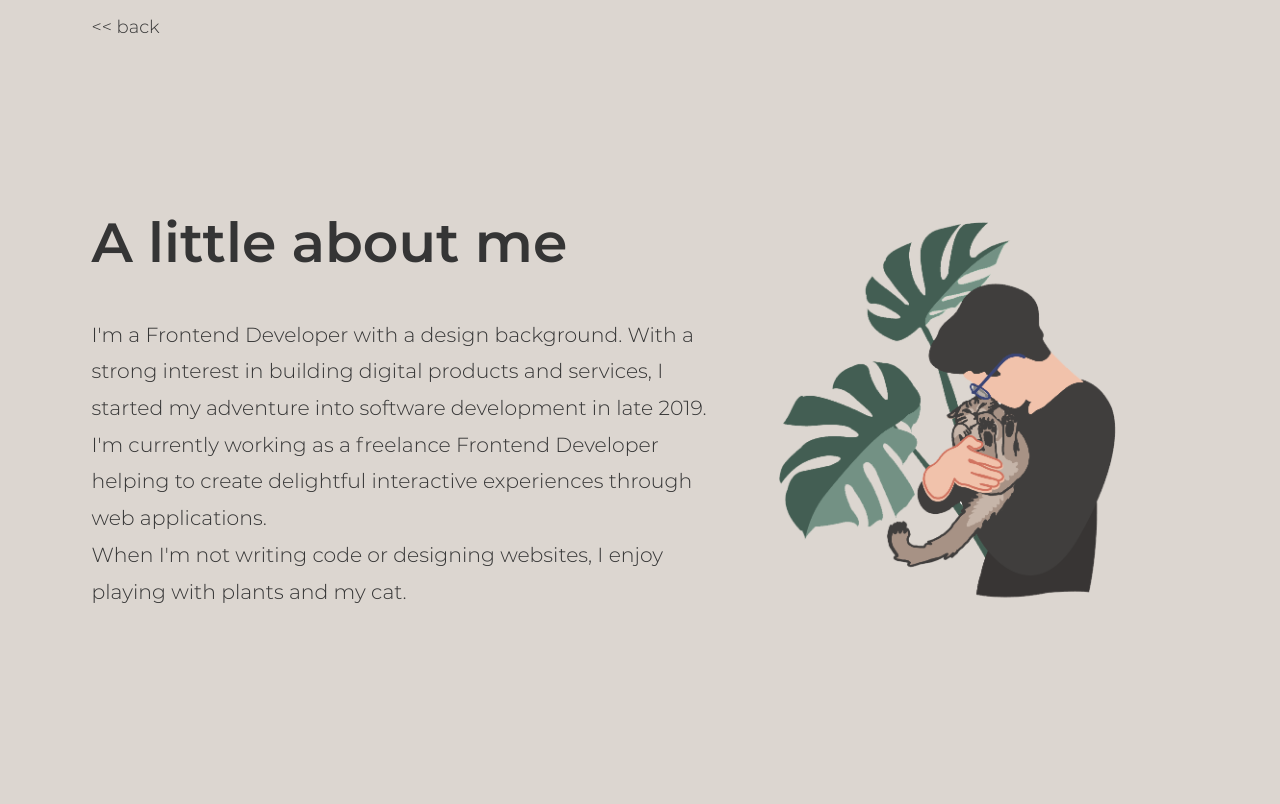
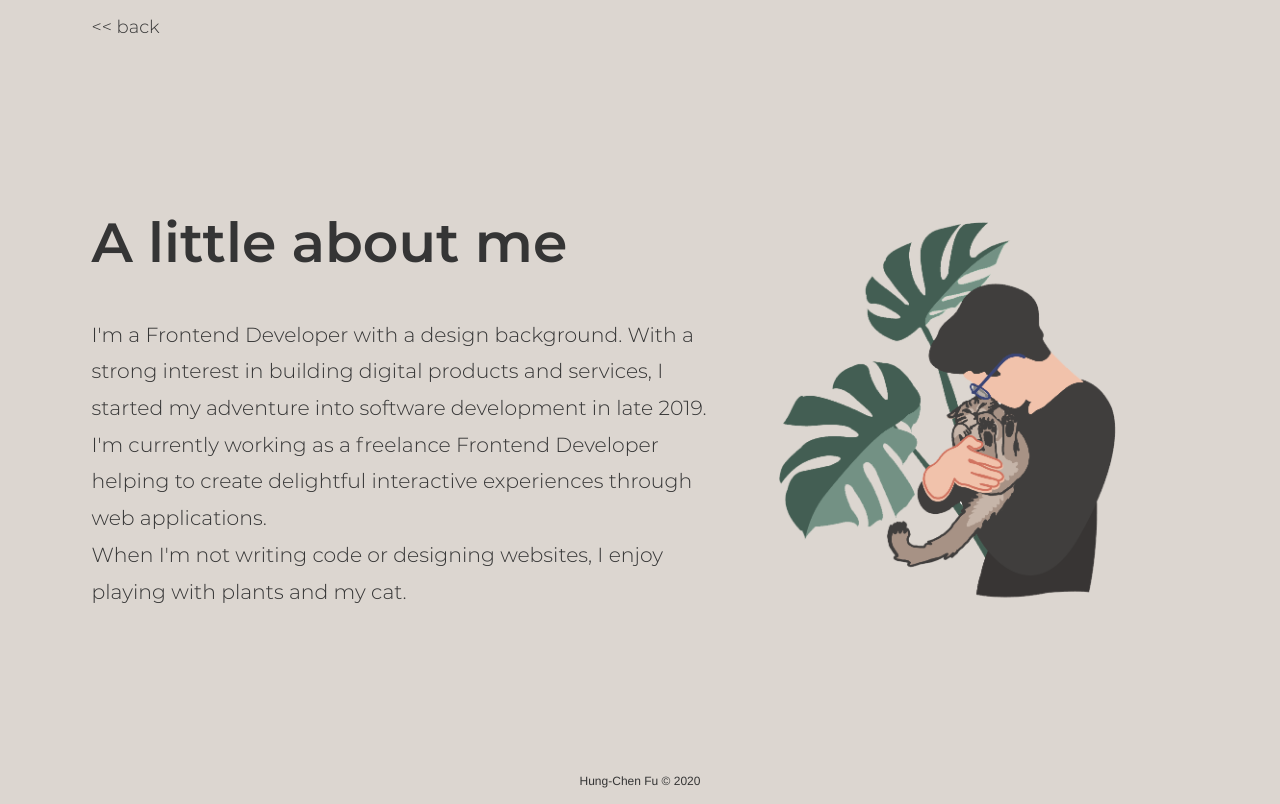
Before and after one commit to FseanU/Portfolio_1.0, a React (Create React App) app: page /about in a window 1280 px wide. Built offline with nearby package versions, Linux system fonts and the light colour scheme; a web font is replaced by a local one.

Commit message:
feat: Add Footer

```diff
--- a/src/App.js
+++ b/src/App.js
@@ -3,6 +3,7 @@ import "./App.css";
 import Homepage from "./components/Homepage";
 import ProjectPage from "./components/ProjectPage";
 import AboutPage from "./components/AboutPage";
+import Footer from "./components/Footer";
 import OnRouteChange from "./components/PreventAutoScroll";
 
 function App() {
@@ -13,6 +14,7 @@ function App() {
         <ProjectPage path="/projects/:projectId" />
         <AboutPage path="/about" />
       </Router>
+      <Footer />
       <OnRouteChange
         action={() => {
           window.scrollTo(0, 0);
--- /dev/null
+++ b/src/components/Footer.js
@@ -0,0 +1,20 @@
+import React from "react";
+import styled from "styled-components/macro";
+
+const StyledFooter = styled.div`
+  grid-column: 2/3;
+  padding: 1rem 0;
+`;
+
+const CopyrightText = styled.p`
+  font-size: 12px;
+  text-align: center;
+`;
+
+const Footer = () => (
+  <StyledFooter>
+    <CopyrightText>Hung-Chen Fu © 2020</CopyrightText>
+  </StyledFooter>
+);
+
+export default Footer;
```
